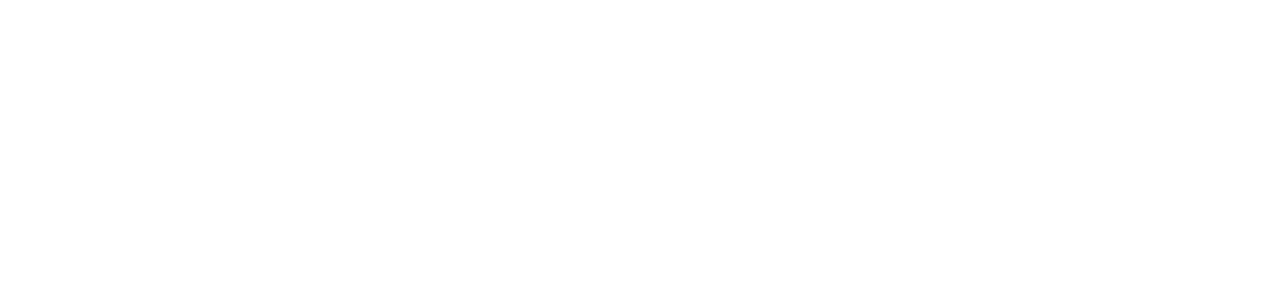
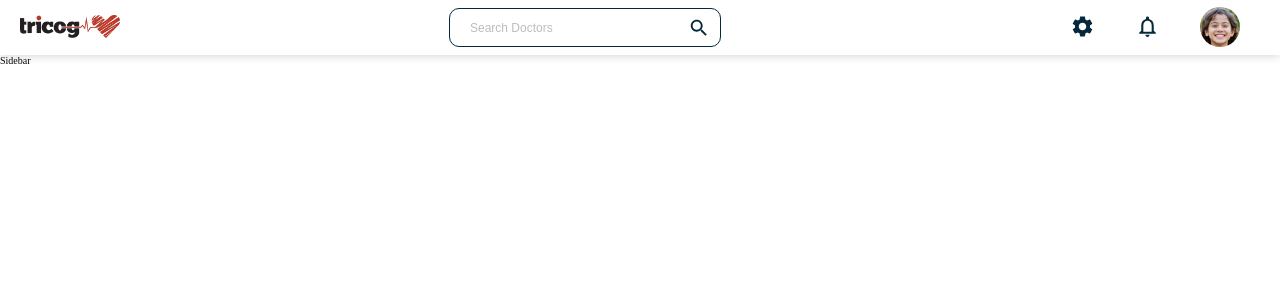
Before and after one commit to Sneha-Shaw/shift_frontend, a React (Create React App) app: page /self-service in a window 1280 px wide. Before the commit this address had no page. Shown: the top 300 px of the page. Built offline with nearby package versions, Linux system fonts and the light colour scheme.

Commit message:
`feat`:`service`

```diff
--- a/src/Routes.js
+++ b/src/Routes.js
@@ -5,6 +5,7 @@ import { ThemeProvider } from '@mui/material/styles'
 import theme from './theme'
 import Home from "./pages/Home/Home";
 import Navbar from './components/Navbar/Navbar'
+import SelfService from "./pages/SelfService/SelfService";
 
 
 const Router = () => {
@@ -28,6 +29,19 @@ const Router = () => {
                             )
                         }
                     />
+                    <Route
+                        path="/self-service"
+                        element={
+                            doctorInfo ? (
+                                    <>
+                                        <Navbar />
+                                        <SelfService />
+                                    </>
+                            ) : (
+                                <Navigate to="/login" />
+                            )
+                        }
+                    />
 
                 </Routes>
             </BrowserRouter>
--- /dev/null
+++ b/src/pages/SelfService/SelfService.js
@@ -0,0 +1,14 @@
+import React from 'react'
+import useStyles from './styles'
+import Sidebar from '../../components/Sidebar/Sidebar'
+
+const SelfService = () => {
+    const classes = useStyles()
+  return (
+    <div className={classes.root}>
+        <Sidebar />
+    </div>
+  )
+}
+
+export default SelfService
--- /dev/null
+++ b/src/pages/SelfService/styles.js
@@ -0,0 +1,5 @@
+
+import { makeStyles } from "@mui/styles";
+export default makeStyles((theme) => ({
+
+}))
```
